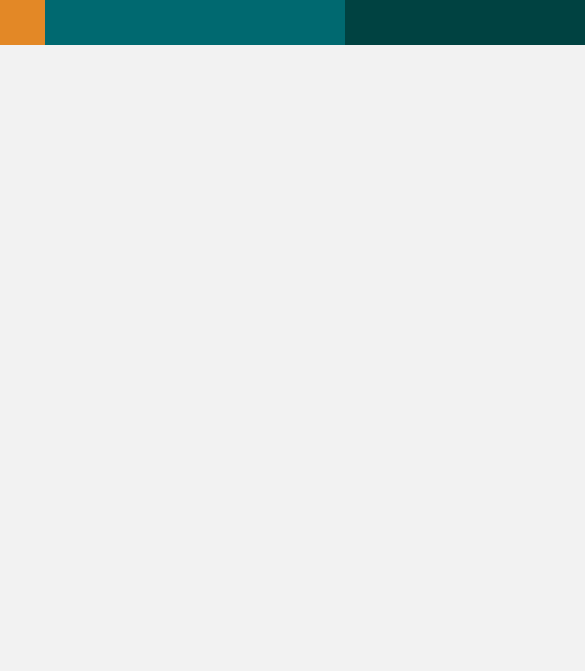
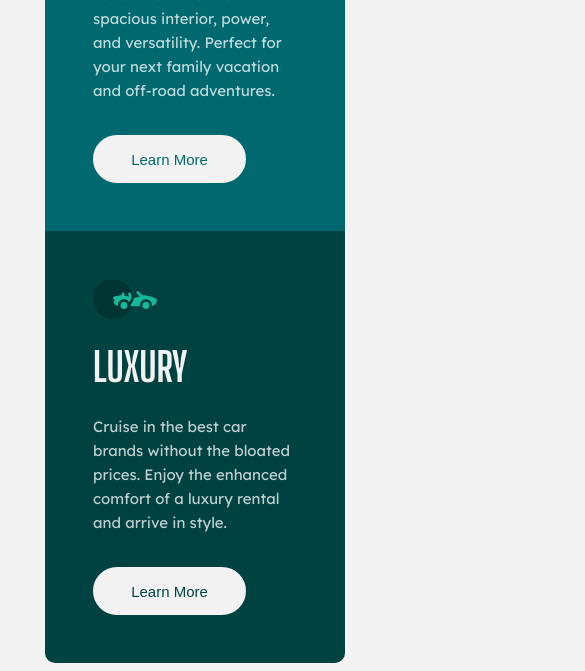
Before and after one commit to natanaeltome/3-column-preview-card, a plain HTML site: page index.html in a window 390 px wide. Shown: the part 641-1312 px from the top of the page, 585 px wide, since content can reach past the window. Before the commit the page ends 860 px from the top, so only its background shows below. Drawn offline with Linux system fonts and the light colour scheme.

Commit message:
Added media queries and changed layout accordingly.

```diff
--- a/styles/_components.scss
+++ b/styles/_components.scss
@@ -1,5 +1,9 @@
 .container {
     display: flex;
+
+    @include breakpoint(lg) {
+        flex-direction: column;
+    }
 }
 
 .card--sedan {
@@ -7,6 +11,11 @@
     background-color: $color-card-bg-sedan;
     border-top-left-radius: 10px;
     border-bottom-left-radius: 10px;
+
+    @include breakpoint(lg) {
+        border-bottom-left-radius: 0px;
+        border-top-right-radius: 10px;
+    }
 }
 
 .card--suv {
@@ -19,6 +28,11 @@
     background-color: $color-card-bg-luxury;
     border-top-right-radius: 10px;
     border-bottom-right-radius: 10px;
+
+    @include breakpoint(lg) {
+        border-top-right-radius: 0px;
+        border-bottom-left-radius: 10px;
+    }
 }
 
 .card__icon {
@@ -49,6 +63,10 @@
     border-color: $color-card-bg-button;
     border-style: solid;
     border-radius: 2.5rem;
+
+    @include breakpoint(lg) {
+        margin-top: 1rem;
+    }
 }
 
 .card__button--sedan {
--- a/styles/_core.scss
+++ b/styles/_core.scss
@@ -17,8 +17,59 @@
 
     $padding-card-button-top: 6rem;
 
+    // Media Query variables
+    $breakpoint-sm: 375px;
+    $breakpoint-sm: 576px;
+    $breakpoint-md: 768px;
+    $breakpoint-lg: 992px;
+    $breakpoint-xl: 1200px;
+    $breakpoint-xxl: 1440px;
 
     // Mixins
+
+    @mixin breakpoint($point) {
+        @if $point==xsm {
+            @media (max-width: $breakpoint-xsm) {
+                @content;
+            }
+        }
+
+        @else if $point==sm {
+            @media (max-width: $breakpoint-sm) {
+                @content;
+            }
+        }
+
+        @else if $point==md {
+            @media (max-width: $breakpoint-md) {
+                @content;
+            }
+        }
+
+        @else if $point==lg {
+            @media (max-width: $breakpoint-lg) {
+                @content;
+            }
+        }
+
+        @else if $point==xl {
+            @media (max-width: $breakpoint-xl) {
+                @content;
+            }
+        }
+
+        @else if $point==xxl {
+            @media (max-width: $breakpoint-xxl) {
+                @content;
+            }
+        }
+
+        @else {
+            @media (max-width: '#{$point}') {
+                @content
+            }
+        }
+    }
 
     @mixin card {
         display: flex;
```
Also changed, not shown: styles/style.css, 1 other file.
